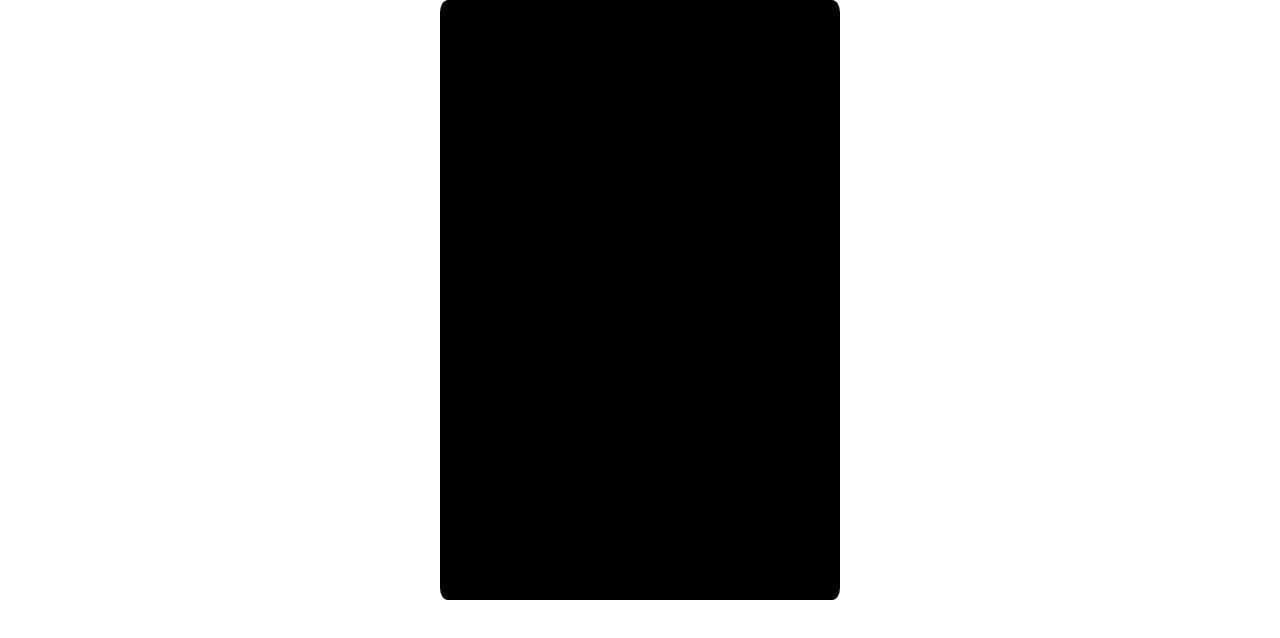
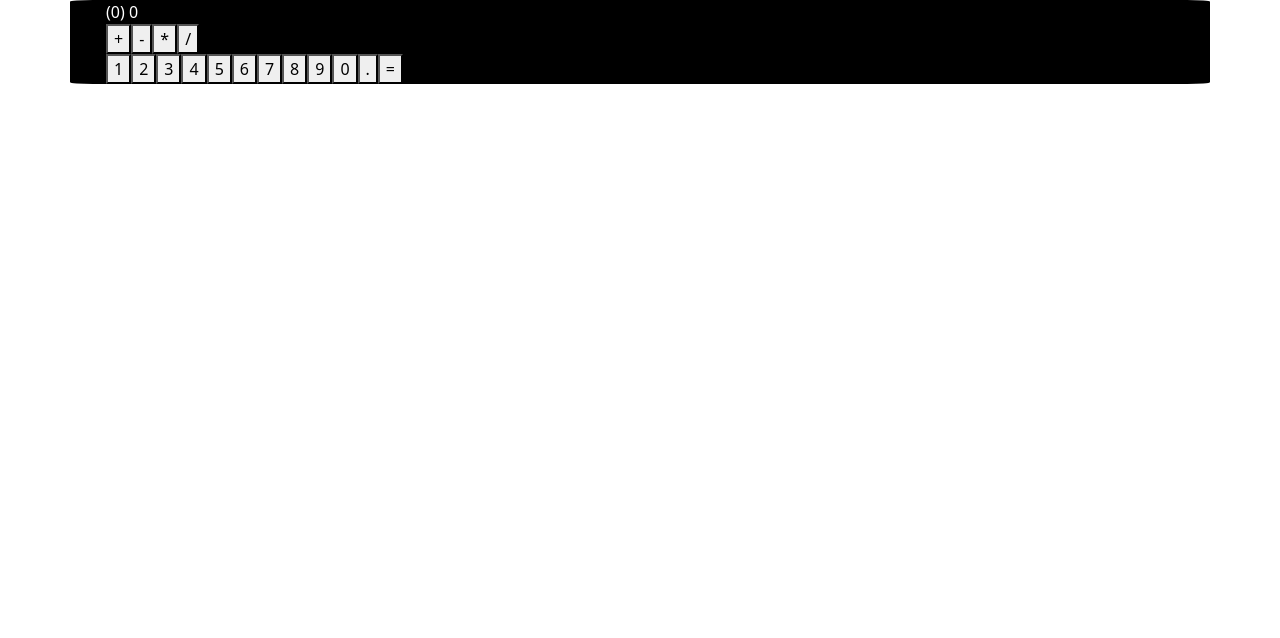
Before and after one commit to erickorth7/react-calculator, a React (Create React App) app: page / in a window 1280 px wide. Shown: the top 638 px of the page. Built offline with nearby package versions, Linux system fonts and the light colour scheme.

Commit message:
Initializing main UI and Calculator Markup 11-21-2021

```diff
--- a/src/App.css
+++ b/src/App.css
@@ -1,8 +1,31 @@
 
 
-.calculatorFrame {
-  width: 400px;
-  height:600px;
+.calculator-frame {
+  /* width: 400px;
+  height:600px; */
   border-radius: 2%;
   background-color: black;
 }
+
+.button-container {
+  width: 100%;
+  height:auto;
+}
+
+.button-row {
+  width: 100%;
+  height:auto;
+  background-color:red;
+}
+
+.button-group {
+  width: 30px;
+  height: 30px;
+  border-radius: 10%;
+  background-color: orange;
+  margin-right: 10px;
+}
+
+.calculator-input {
+  color: white;
+}
--- a/src/App.js
+++ b/src/App.js
@@ -1,6 +1,6 @@
 import 'bootstrap/dist/css/bootstrap.min.css';
 import './App.css';
-import Calculator from './components/CalculatorFrame';
+import Calculator from './components/CalculatorMain';
 
 function App() {
   return (
--- a/src/components/CalculatorFrame.js
+++ /dev/null
@@ -1,20 +0,0 @@
-import React, { Component } from 'react';
-
-
-class Calculator extends Component {
-
-
-    render() {
-        return (
-            <div className="container calculatorFrame">
-                <div className="row">
-                    <div className="col-md-6">
-                        {/* WILL PUT COMPONENTS OF THE CALCULATOR HERE */}
-                    </div>
-                </div>
-            </div>
-    );
-    }
-}
-
-export default Calculator;
--- /dev/null
+++ b/src/components/CalculatorMain.js
@@ -0,0 +1,54 @@
+import React, { Component } from 'react';
+
+
+class Calculator extends Component {
+
+
+    render() {
+
+        const renderDigits = () => {
+            const digits = [];
+
+            for(let i=1; i < 10; i++) {
+                digits.push(<button key={i}>{i}</button>);
+            }
+            return digits; //DON'T FORGET THE RETURN!
+        }
+
+        return (
+            <div className="container calculator-frame">
+                <div className="row">
+                    <div className="col">
+                        <div className="container calculator-screen">
+                            <div className="row">
+                                <div className="col">
+                                    <span className="calculator-input"><span className="calculator-input">(0)</span> 0</span>
+                                </div>
+                            </div>
+                        </div>
+                        <div className="container calculator-buttons">
+                            <div className="row calculator-operators">
+                                <div className="col">
+                                    <button>+</button>
+                                    <button>-</button>
+                                    <button>*</button>
+                                    <button>/</button>
+                                </div>
+                            </div>
+                            <div className="row calculator-digits">
+                                <div className="col">
+                                    {renderDigits()}
+                                    <button>0</button>
+                                    <button>.</button>
+                                    <button>=</button>
+                                </div>
+                            </div>
+                        </div>
+                    </div>
+                </div>
+            </div>
+    );
+    }
+}
+
+export default Calculator;
```
Also changed, not shown: src/components/Screen.js (deleted).
